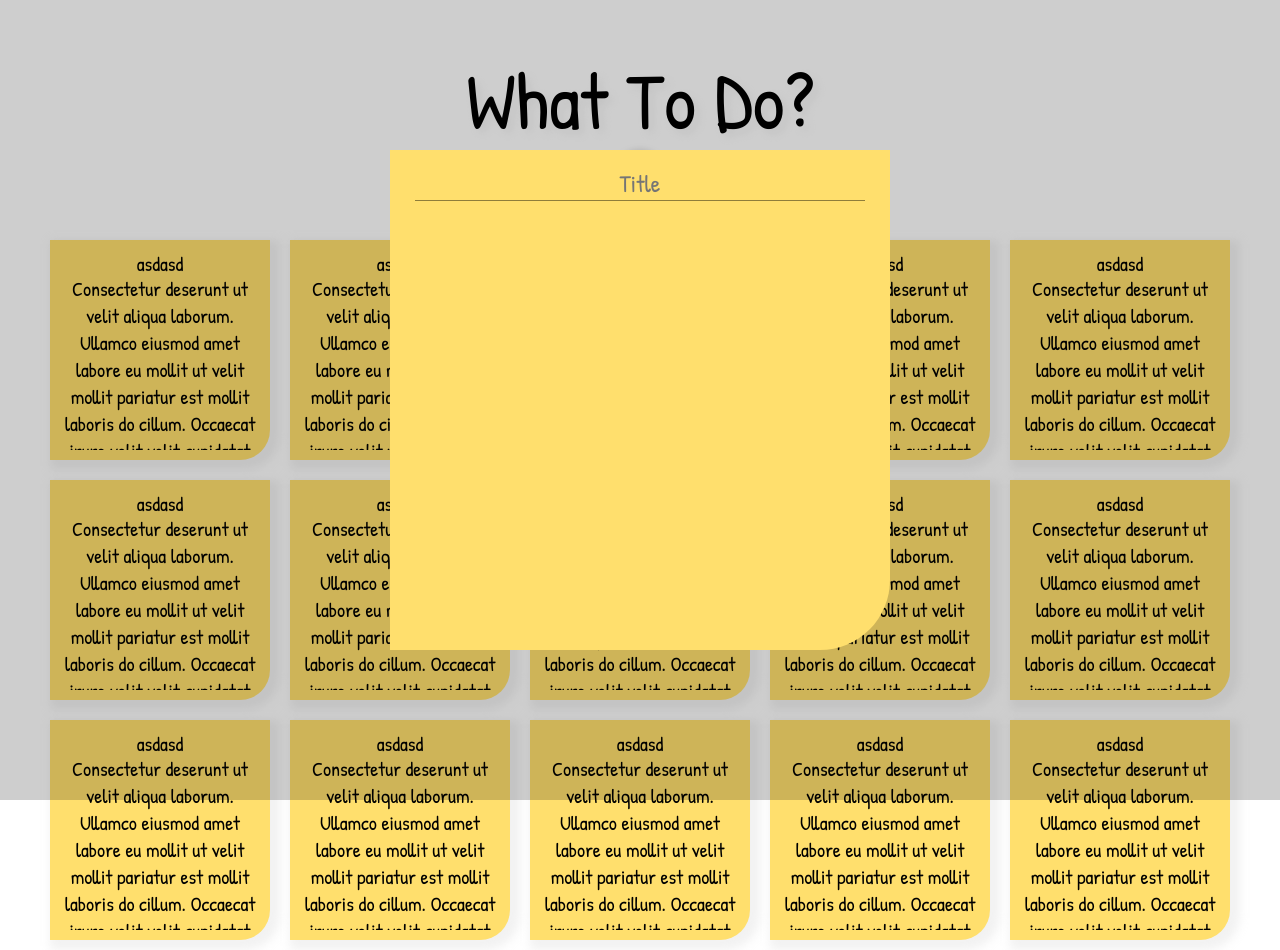
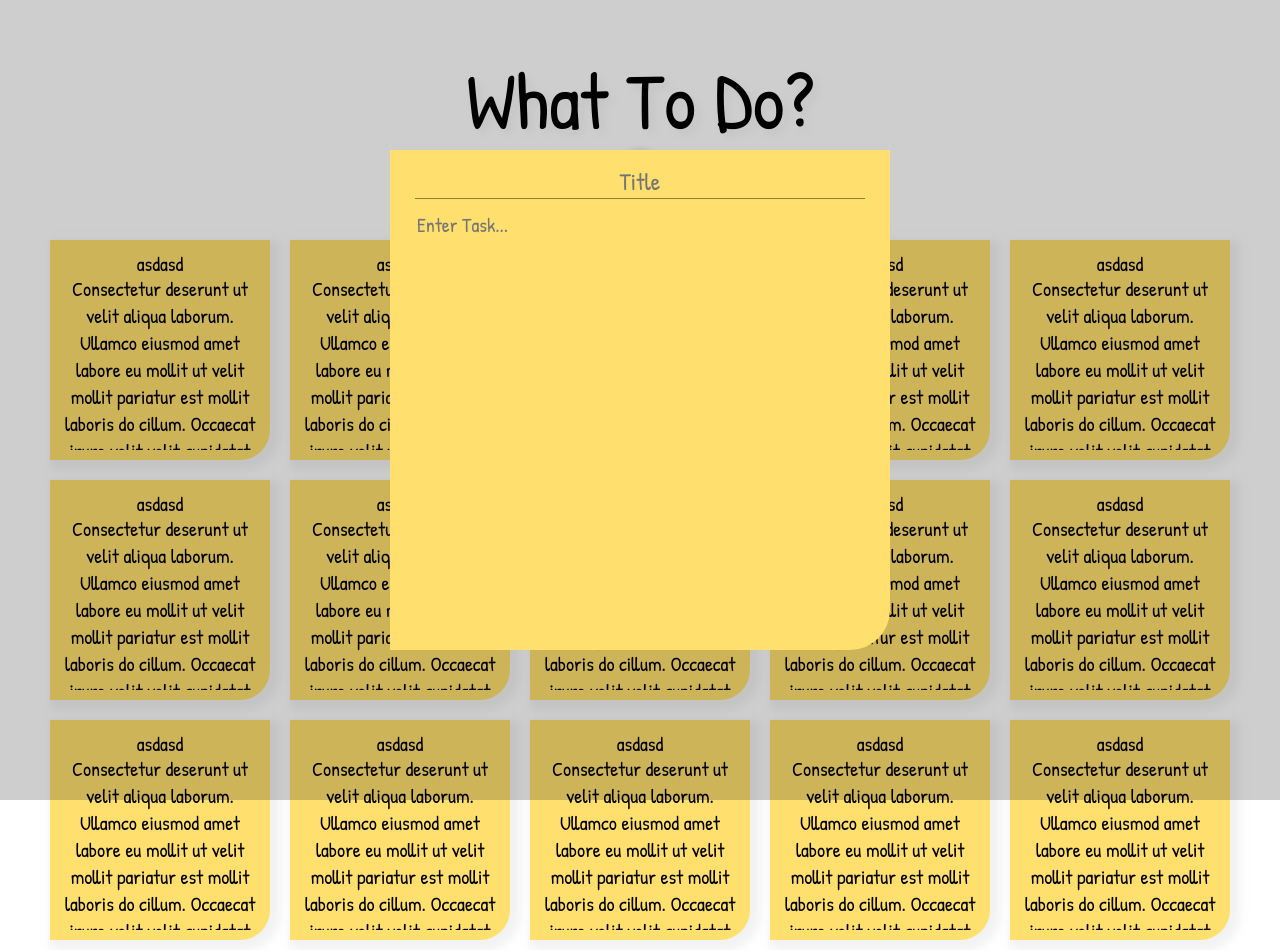
Before and after one commit to CyrusOlega/to-do, a React (Create React App) app: page / in a window 1280 px wide. Both pictures are taken after a click on the button 640 px from the left and 175 px from the top of the page. Built offline with nearby package versions, Linux system fonts and the light colour scheme.

Commit message:
added textarea element css adjustents added textarea fade out effect

```diff
--- a/src/App.css
+++ b/src/App.css
@@ -94,13 +94,16 @@ button {
   width: 500px;
   height: 500px;
   background-color: #ffdf6d;
-  border-radius: 0px 0px 70px 0px;
+  border-radius: 0px 0px 40px 0px;
 }
 
 #form-modal form {
   display: flex;
   justify-content: center;
+  align-items: center;
+  flex-direction: column;
   width: 100%;
+  height: 100%;
 }
 
 input {
@@ -112,9 +115,10 @@ input {
   border: solid;
   border-color: #8f7d3a;
   border-width: 0px 0px 1px 0px;
-  align-items: end;
+  align-items: flex-end;
   height: 50px;
   width: 90%;
+  margin-bottom: 10px;
 }
 
 .input-form {
@@ -128,6 +132,27 @@ input {
 .input-form:focus {
   outline-width: 0;
 }
-/* .input-form:hover {
-  box-shadow: 0 -1px 0 #00000076 inset;
-} */
+
+#text-area-container {
+  display: flex;
+  justify-content: center;
+  width: 90%;
+  height: calc(100% - 80px);
+  margin-bottom: 40px;
+}
+
+#text-area-container textarea {
+  font-size: 20px;
+  font-family: var(--font);
+  resize: none;
+  width: 100%;
+  height: 100%;
+  background-color: transparent;
+  border: none;
+  scrollbar-width: none;
+  -webkit-mask-image: linear-gradient(to bottom, black 90%, transparent 100%);
+  mask-image: linear-gradient(to bottom, black 90%, transparent 100%);
+}
+#text-area-container textarea:focus {
+  outline-width: 0;
+}
--- a/src/components/FormModal.js
+++ b/src/components/FormModal.js
@@ -8,6 +8,9 @@ const FormModal = forwardRef(function FormModal(props, ref) {
           <div id="input-container">
             <input name="Title" placeholder="Title" className="input-form" />
           </div>
+          <div id="text-area-container">
+            <textarea name="Content" placeholder="Enter Task..."/>
+          </div>
         </form>
       </div>
     </div>
```
